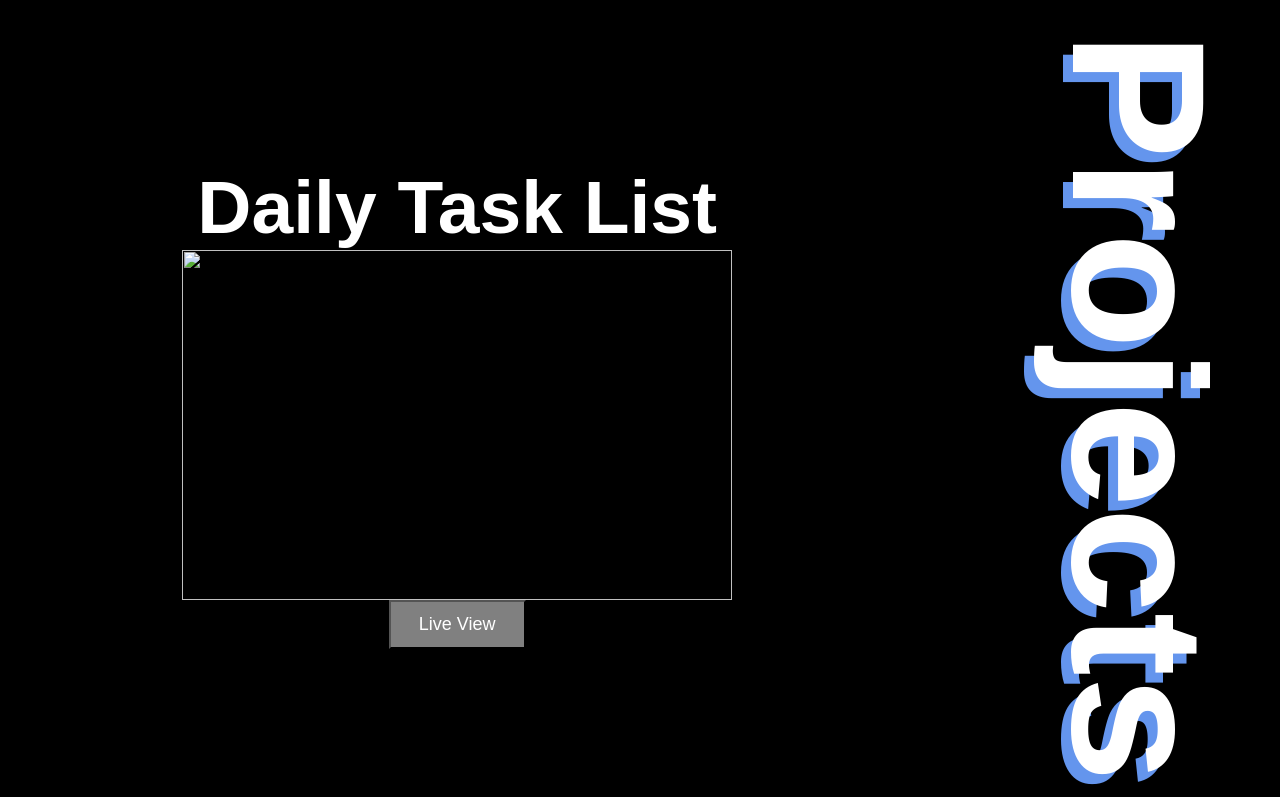
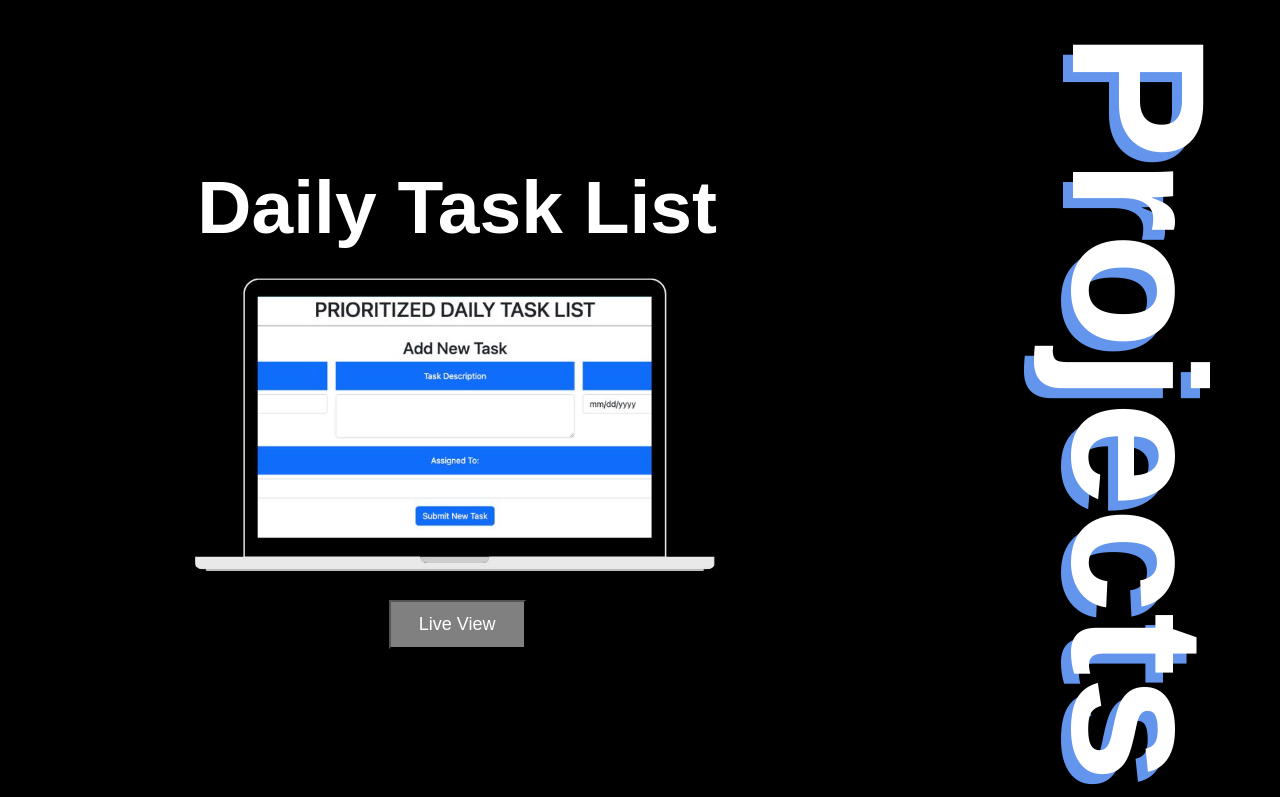
Before and after one commit to joyharris78/My-Portfolio, a plain HTML site: page index.html in a window 1280 px wide. Shown: the part 1588-2385 px from the top of the page. Drawn offline with Linux system fonts and the light colour scheme; files whose address does not match are found by name.

Commit message:
changed file paths

```diff
--- a/index.html
+++ b/index.html
@@ -25,7 +25,7 @@
       <section id="nav-links">
         <a href="#home">Home</a>
         <a href="#about">About</a>
-        <a href="/Users/joyharris/Generation_Projects/My-Portfolio/css/images /Joy Harris_resume.pdf"target="_blank">Resume</a>
+        <a href="/Users/joyharris/Generation_Projects/My-Portfolio/css/images /Joy Harris_resume.PDF"target="_blank">Resume</a>
         <a href="#projects">Projects</a>
         <a href="#contact">Contact</a>
       </section>
@@ -60,7 +60,7 @@
         <div class="row">
           <div class="about-col1">
 
-            <img src="/Users/joyharris/Generation_Projects/My-Portfolio/css/images /joy.png" width=400" height="550">
+            <img src="/Users/joyharris/Generation_Projects/My-Portfolio/css/images /joy.PNG" width=400" height="550">
 
             <h4>Hi!, <br> I'm <span>Joy</span>, <br>
             </h4>
@@ -90,7 +90,7 @@
         <div class="row">
           <div class="projects-col1">
             <h1>Daily Task List</h1>
-            <img id="image" src="/Users/joyharris/Desktop/todomockup.png" width="550" height="350">
+            <img id="image" src="/Users/joyharris/Generation_Projects/My-Portfolio/css/images /todomockup.PNG" width="550" height="350">
 
             <form action="https://joyharris78.github.io/group-7-final-project" target="_blank">
               <button type="submit" class="button">Live View</button>
```
Also changed, not shown: css/images /todomockup.PNG (added).
